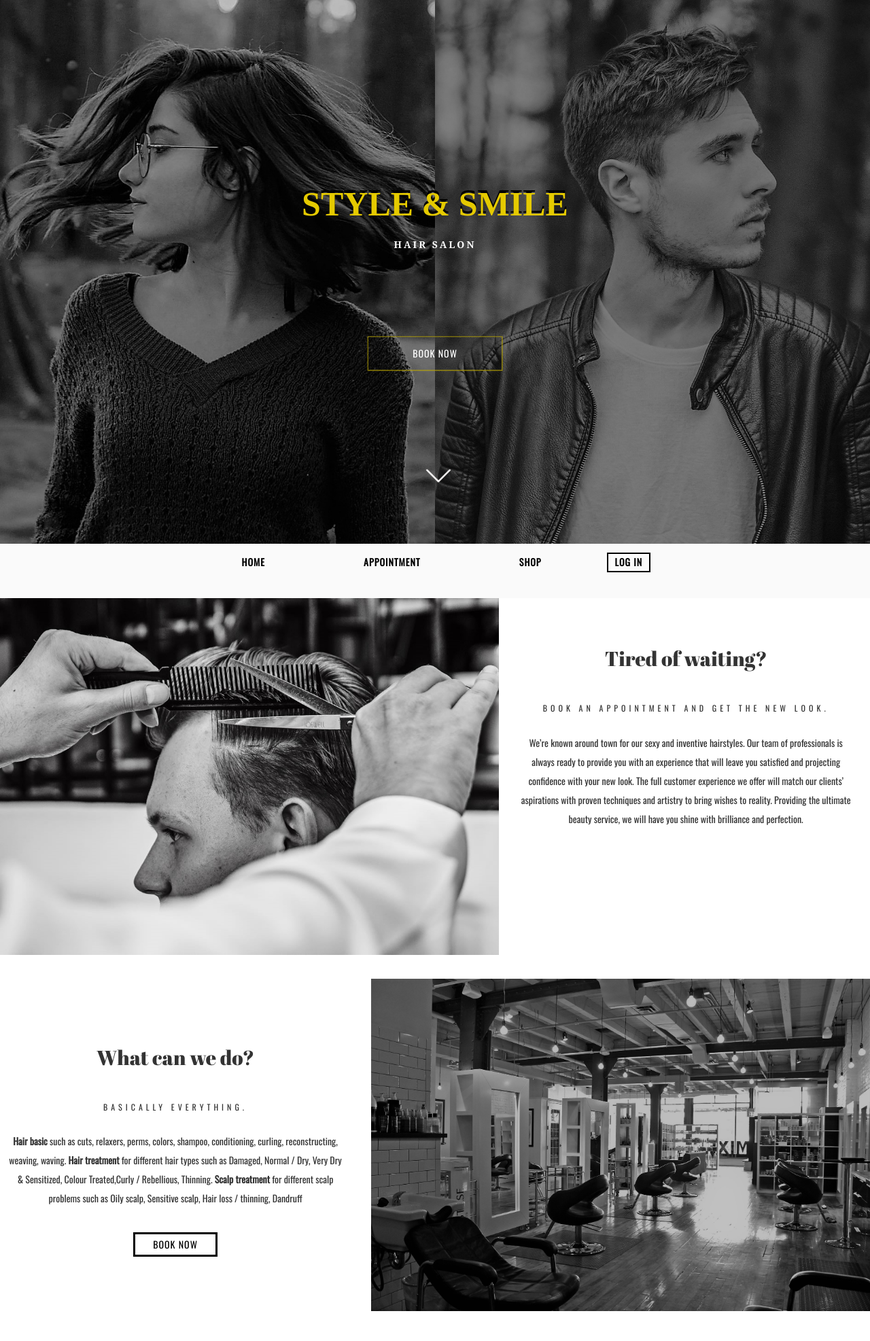
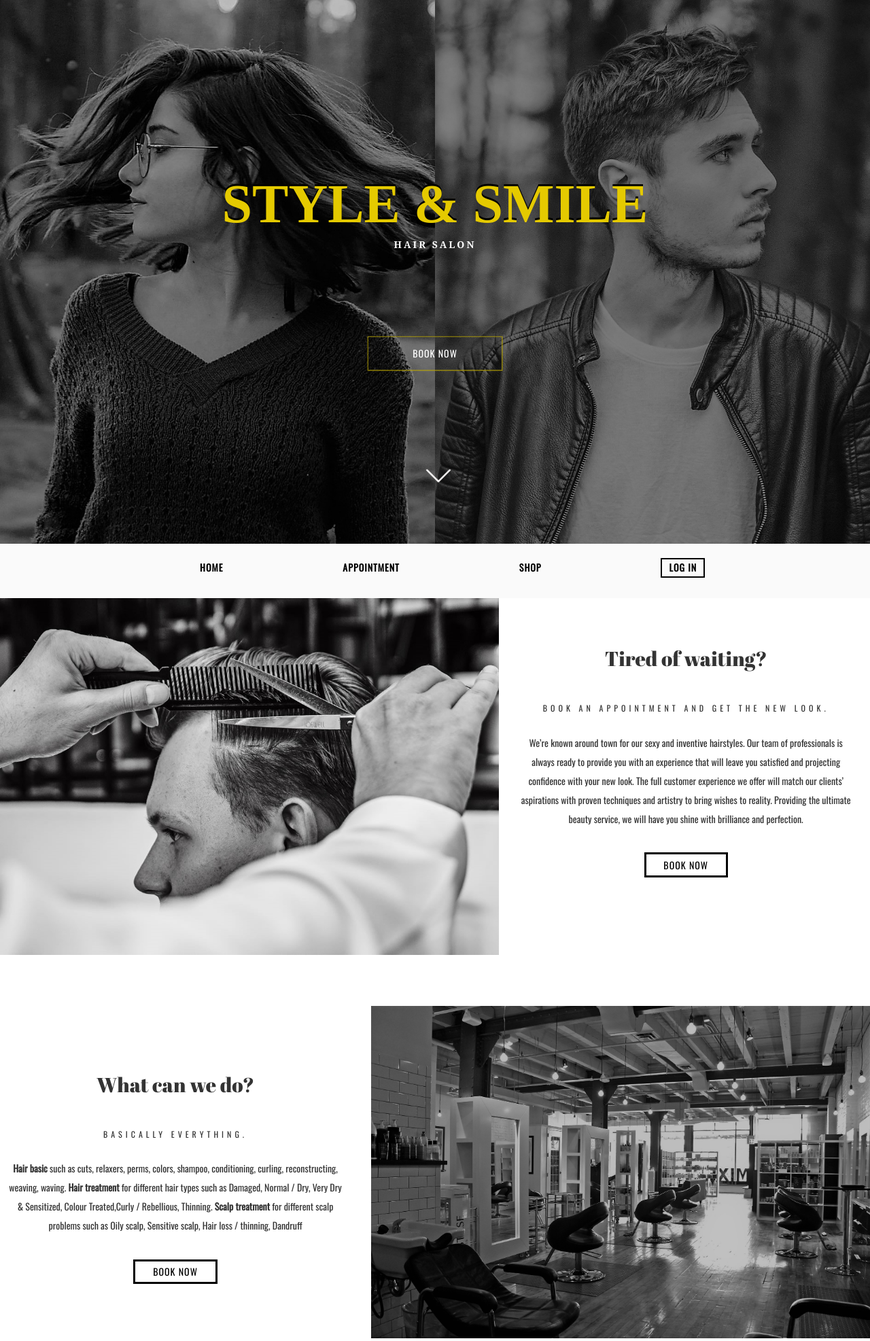
Before and after one commit to Yi98/salon-management-software, a PHP site: page /salon-management-software/ in a window 1280 px wide. Shown: the top 1973 px of the page at 68% size. Run offline with PHP 8.4, Linux system fonts and the light colour scheme.

Commit message:
added some fixes on UI of index.php

```diff
--- a/index.php
+++ b/index.php
@@ -103,22 +103,27 @@
                     </ul>
                 </nav>
                 <div class="row">
-                    <div class="col-lg-7 main_column">
+                    <div class="col-lg-7 col-xs-7 main_column">
                         <img src="images/main_barber.jpg" title="barber"/>
                     </div>
-                    <div class="col-lg-5 main2_column">
+                    <div class="col-lg-5 col-xs-5 main2_column">
                         <h1>Tired of waiting?</h1><br/>
                         <h2>BOOK AN APPOINTMENT AND GET THE NEW LOOK.</h2><br/>
                         <p>We’re known around town for our sexy and inventive hairstyles. Our team of professionals is always ready to provide you with an experience that will leave you satisfied and projecting confidence with your new look. The full customer experience we offer will match our clients’ aspirations with proven techniques and artistry to bring wishes to reality. Providing the ultimate beauty service, we will have you shine with brilliance and perfection.</p>
+
+                    <button type="button" id="appointment-btn" class="btn btn-info">Book Now</button>
                     </div>
+
+
                 </div>
+
+
             </div>
         </section>
-
         <section>
             <div class="appointment-container">
                 <div class="row">
-                    <div class="col-lg-5 main2_column" id="ac2">
+                    <div class="col-lg-5 col-xs-5 main2_column" id="ac2">
                     <h1>What can we do?</h1>
                     <br/>
                     <h2>BASICALLY EVERYTHING. </h2>
@@ -127,7 +132,7 @@
 
                     <button type="button" id="appointment-btn" class="btn btn-info" onclick="window.location.href = 'appointment.php';">Book Now</button>
                 </div>
-                <div class="col-lg-7 main_column">
+                <div class="col-lg-7 col-xs-7 main_column">
                     <img src="images/salon_main.jpg" title="salon"/>
                 </div>
                 </div>
--- a/style.css
+++ b/style.css
@@ -439,7 +439,7 @@ input:focus::-webkit-input-placeholder {
   }
 
     #indexTitle{
-        font-size:3rem;
+        font-size:4rem;
     }
 
 }
@@ -483,7 +483,7 @@ input:focus::-webkit-input-placeholder {
     top:35%;
     left:50%;
     transform: translate(-50%,-50%);
-    font-size: 5rem;
+    font-size: 8rem;
     white-space: nowrap;
     color:white;
     z-index: 1;
@@ -570,11 +570,11 @@ input:focus::-webkit-input-placeholder {
 
 .appointment-container nav ul li{
     display: inline-block;
-    margin:0 6.5% 0 5%;
+    margin:0 7% 0 7%;
 }
 
 #logout-button, #login-button {
-    margin-left:1%;
+    margin-left:7%;
 }
 
 #after-login {
@@ -582,7 +582,7 @@ input:focus::-webkit-input-placeholder {
 }
 
 .appointment-container nav ul li p{
-    margin-top:20%;
+    margin-top:30%;
 }
 
 .appointment-container nav ul li a{
@@ -681,7 +681,7 @@ nav{
 }
 
 .appointment-container{
-    height:80vh;
+    height:85vh;
     overflow:hidden;
 
 }
```
